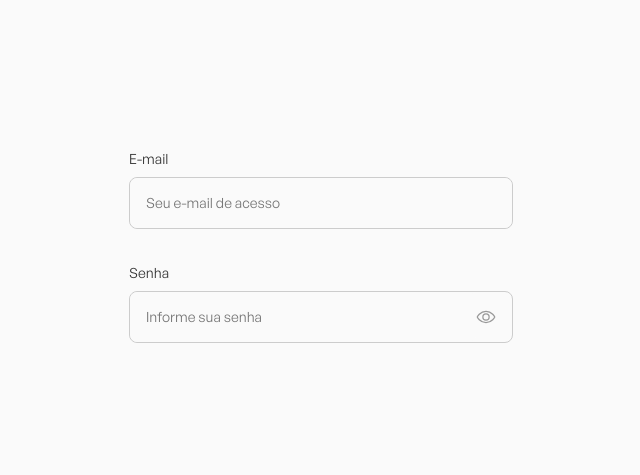
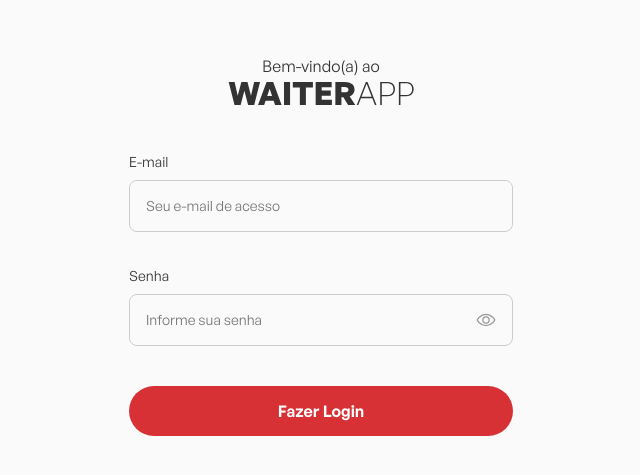
Before and after one commit to vidaaal/waiterapp-v2, a React (Vite) app in the folder web/: page /login in a window 1280 px wide. Shown: the part 155-630 px from the top of the page, without its empty margins (319-959 px from the left). Built offline with nearby package versions, Linux system fonts and the light colour scheme.

Commit message:
feat: create Button component

```diff
--- /dev/null
+++ b/web/src/components/Button/index.tsx
@@ -0,0 +1,10 @@
+import { ButtonHTMLAttributes, ReactNode } from 'react'
+import { StyledButton } from './styles'
+
+interface ButtonProps extends ButtonHTMLAttributes<HTMLButtonElement> {
+  children: ReactNode
+}
+
+export function Button({ children, ...rest }: ButtonProps) {
+  return <StyledButton {...rest}>{children}</StyledButton>
+}
--- /dev/null
+++ b/web/src/components/Button/styles.ts
@@ -0,0 +1,15 @@
+import styled from 'styled-components'
+
+export const StyledButton = styled.button`
+  width: 100%;
+  display: flex;
+  align-items: center;
+  justify-content: center;
+  padding: 14px 0;
+  background: ${({ theme }) => theme.colors.brand.red};
+  border-radius: 44px;
+  border: 0;
+  color: ${({ theme }) => theme.colors.white};
+  font-size: 1rem;
+  font-weight: 600;
+`
--- a/web/src/pages/Login/index.tsx
+++ b/web/src/pages/Login/index.tsx
@@ -1,10 +1,19 @@
 import { TextInput } from '../../components/TextInput'
-import { Container, Content, Fields, Form } from './styles'
+import { Container, Content, Fields, Form, Header } from './styles'
+
+import logo from '../../assets/images/logo.svg'
+import { Button } from '../../components/Button'
 
 export function Login() {
   return (
     <Container>
       <Content>
+        <Header>
+          <p>Bem-vindo(a) ao</p>
+
+          <img src={logo} alt="WaiterApp" />
+        </Header>
+
         <Form>
           <Fields>
             <TextInput label="E-mail" placeholder="Seu e-mail de acesso" />
@@ -15,6 +24,8 @@
               type="password"
             />
           </Fields>
+
+          <Button type="submit">Fazer Login</Button>
         </Form>
       </Content>
     </Container>
--- a/web/src/pages/Login/styles.ts
+++ b/web/src/pages/Login/styles.ts
@@ -13,8 +13,18 @@
   display: flex;
   flex-direction: column;
   align-items: center;
+  gap: 40px;
   max-width: 384px;
   width: 100%;
+`
+
+export const Header = styled.header`
+  text-align: center;
+
+  p {
+    line-height: 150%;
+    margin-bottom: 4px;
+  }
 `
 
 export const Form = styled.form`
```
Also changed, not shown: web/src/assets/images/logo.svg (added).
